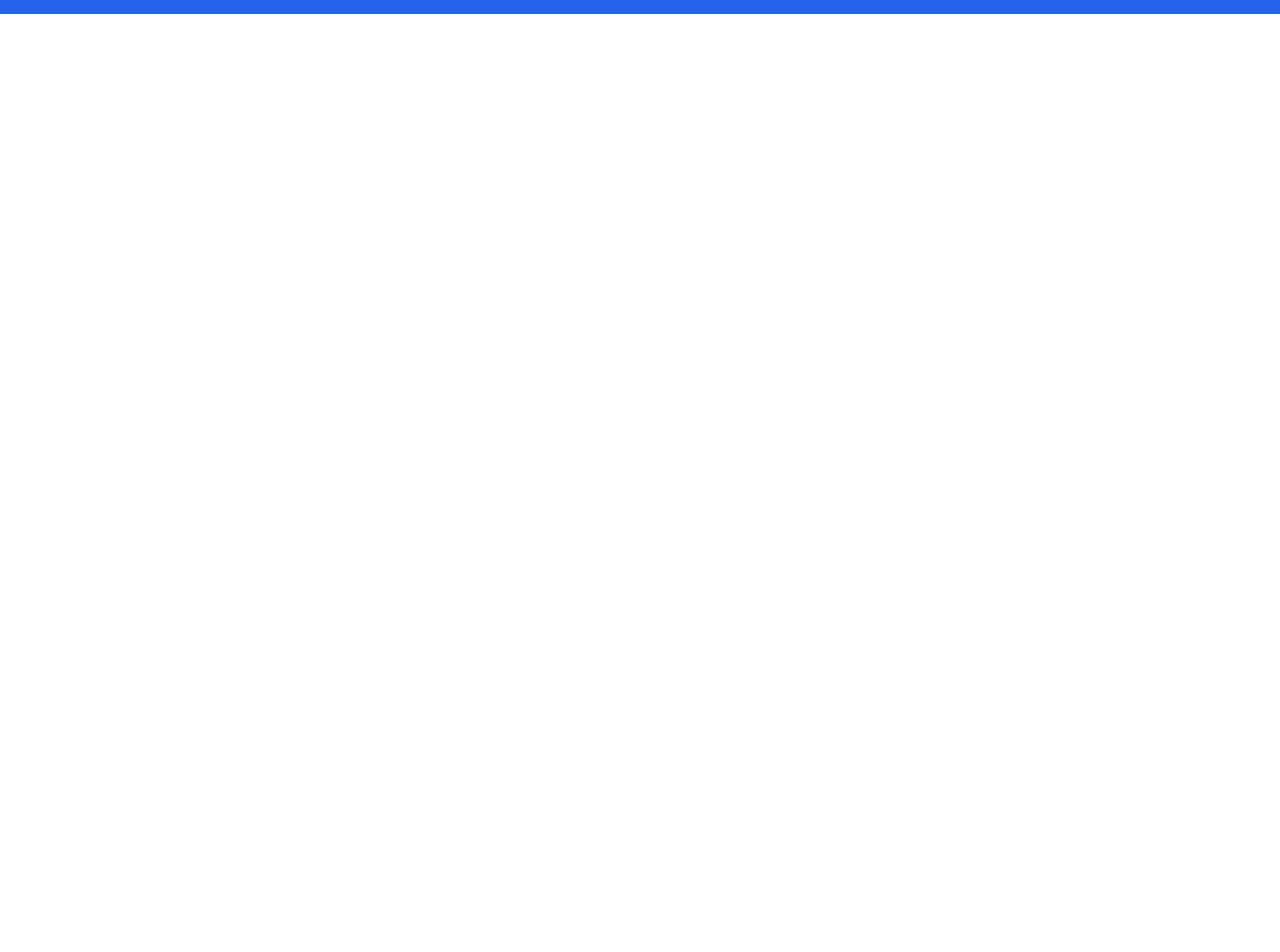
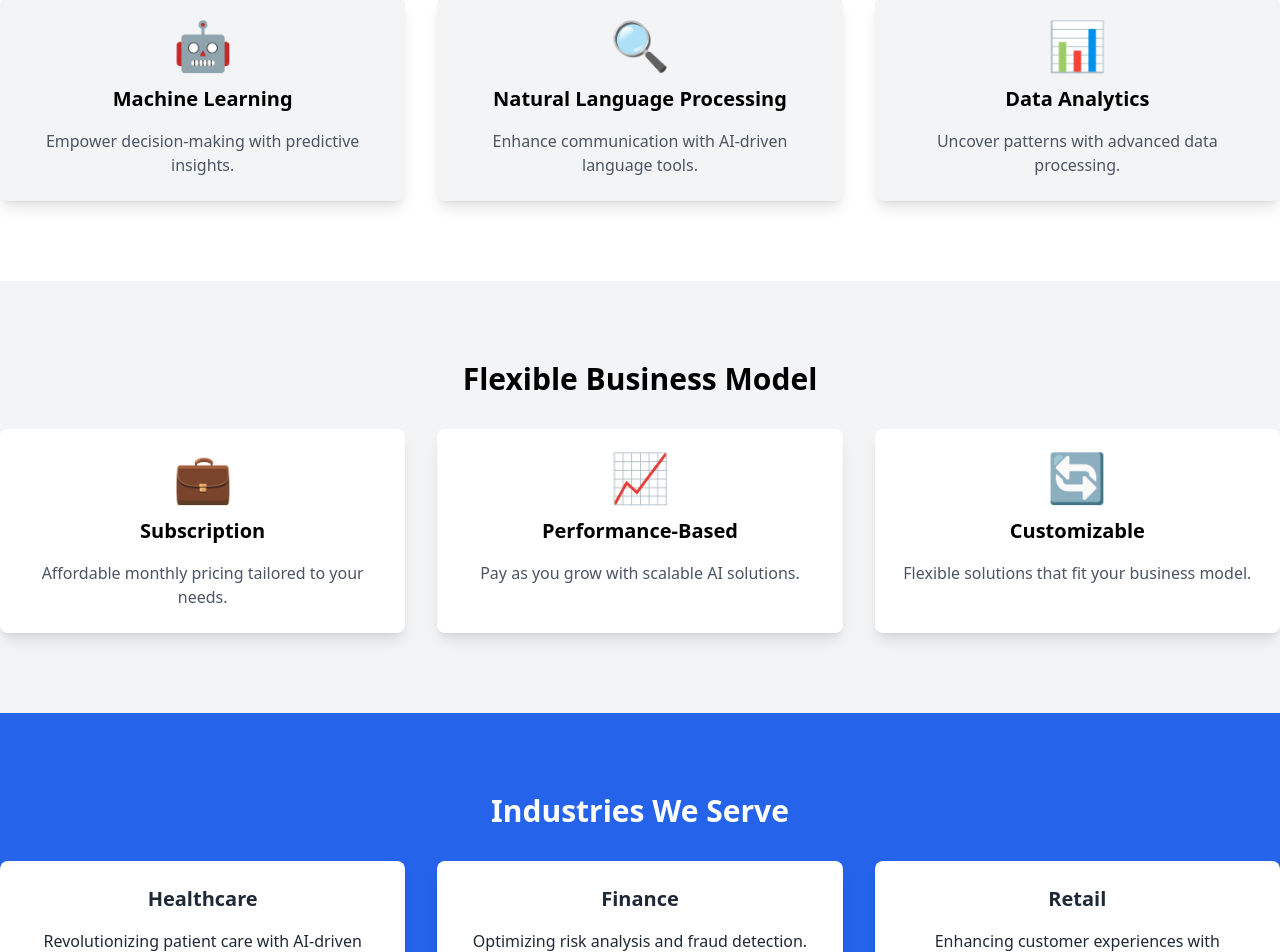
Before and after one commit to Thomash77/web, a Next.js app: page / in a window 1280 px wide. Shown: the part 3200-4152 px from the top of the page. Before the commit the page ends 3214 px from the top, so only its background shows below. Built offline with nearby package versions, Linux system fonts and the light colour scheme.

Commit message:
Add Our Technologies, Business Model, and Industries sections

```diff
--- /dev/null
+++ b/components/BusinessModel.js
@@ -0,0 +1,26 @@
+const BusinessModel = () => {
+    const features = [
+      { icon: "💼", title: "Subscription", description: "Affordable monthly pricing tailored to your needs." },
+      { icon: "📈", title: "Performance-Based", description: "Pay as you grow with scalable AI solutions." },
+      { icon: "🔄", title: "Customizable", description: "Flexible solutions that fit your business model." },
+    ];
+
+    return (
+      <div className="py-20 bg-gray-100">
+        <div className="container mx-auto text-center">
+          <h2 className="text-3xl font-bold mb-8">Flexible Business Model</h2>
+          <div className="grid grid-cols-1 md:grid-cols-3 gap-8">
+            {features.map((feature, index) => (
+              <div key={index} className="p-6 bg-white shadow-lg rounded-lg hover:shadow-xl transition">
+                <div className="text-5xl mb-4">{feature.icon}</div>
+                <h3 className="text-xl font-semibold mb-4">{feature.title}</h3>
+                <p className="text-gray-600">{feature.description}</p>
+              </div>
+            ))}
+          </div>
+        </div>
+      </div>
+    );
+  };
+
+  export default BusinessModel;
--- /dev/null
+++ b/components/Industries.js
@@ -0,0 +1,25 @@
+const Industries = () => {
+    const industries = [
+      { title: "Healthcare", description: "Revolutionizing patient care with AI-driven insights." },
+      { title: "Finance", description: "Optimizing risk analysis and fraud detection." },
+      { title: "Retail", description: "Enhancing customer experiences with personalization." },
+    ];
+
+    return (
+      <div className="py-20 bg-blue-600 text-white">
+        <div className="container mx-auto text-center">
+          <h2 className="text-3xl font-bold mb-8">Industries We Serve</h2>
+          <div className="grid grid-cols-1 md:grid-cols-3 gap-8">
+            {industries.map((industry, index) => (
+              <div key={index} className="p-6 bg-white text-gray-800 shadow-lg rounded-lg hover:shadow-xl transition">
+                <h3 className="text-xl font-semibold mb-4">{industry.title}</h3>
+                <p>{industry.description}</p>
+              </div>
+            ))}
+          </div>
+        </div>
+      </div>
+    );
+  };
+
+  export default Industries;
--- /dev/null
+++ b/components/OurTechnologies.js
@@ -0,0 +1,26 @@
+const OurTechnologies = () => {
+    const technologies = [
+      { icon: "🤖", title: "Machine Learning", description: "Empower decision-making with predictive insights." },
+      { icon: "🔍", title: "Natural Language Processing", description: "Enhance communication with AI-driven language tools." },
+      { icon: "📊", title: "Data Analytics", description: "Uncover patterns with advanced data processing." },
+    ];
+
+    return (
+      <div className="py-20 bg-white">
+        <div className="container mx-auto text-center">
+          <h2 className="text-3xl font-bold mb-8">Our Cutting-Edge Technologies</h2>
+          <div className="grid grid-cols-1 md:grid-cols-3 gap-8">
+            {technologies.map((tech, index) => (
+              <div key={index} className="p-6 bg-gray-100 shadow-lg rounded-lg hover:shadow-xl transition">
+                <div className="text-5xl mb-4">{tech.icon}</div>
+                <h3 className="text-xl font-semibold mb-4">{tech.title}</h3>
+                <p className="text-gray-600">{tech.description}</p>
+              </div>
+            ))}
+          </div>
+        </div>
+      </div>
+    );
+  };
+
+  export default OurTechnologies;
--- a/pages/index.js
+++ b/pages/index.js
@@ -1,11 +1,13 @@
 import Hero from "../components/Hero";
 import Features from "../components/Features";
 import Statistics from "../components/Statistics";
-import About from "../components/About";
-import Footer from "../components/Footer";
 import BusinessCommunication from "../components/BusinessCommunication";
 import CompleteSolution from "../components/CompleteSolution";
 import CommunicationStack from "../components/CommunicationStack";
+import OurTechnologies from "../components/OurTechnologies";
+import BusinessModel from "../components/BusinessModel";
+import Industries from "../components/Industries";
+import Footer from "../components/Footer";
 
 export default function Home() {
   return (
@@ -16,6 +18,9 @@ export default function Home() {
       <BusinessCommunication />
       <CompleteSolution />
       <CommunicationStack />
+      <OurTechnologies />
+      <BusinessModel />
+      <Industries />
       <Footer />
     </div>
   );
```
